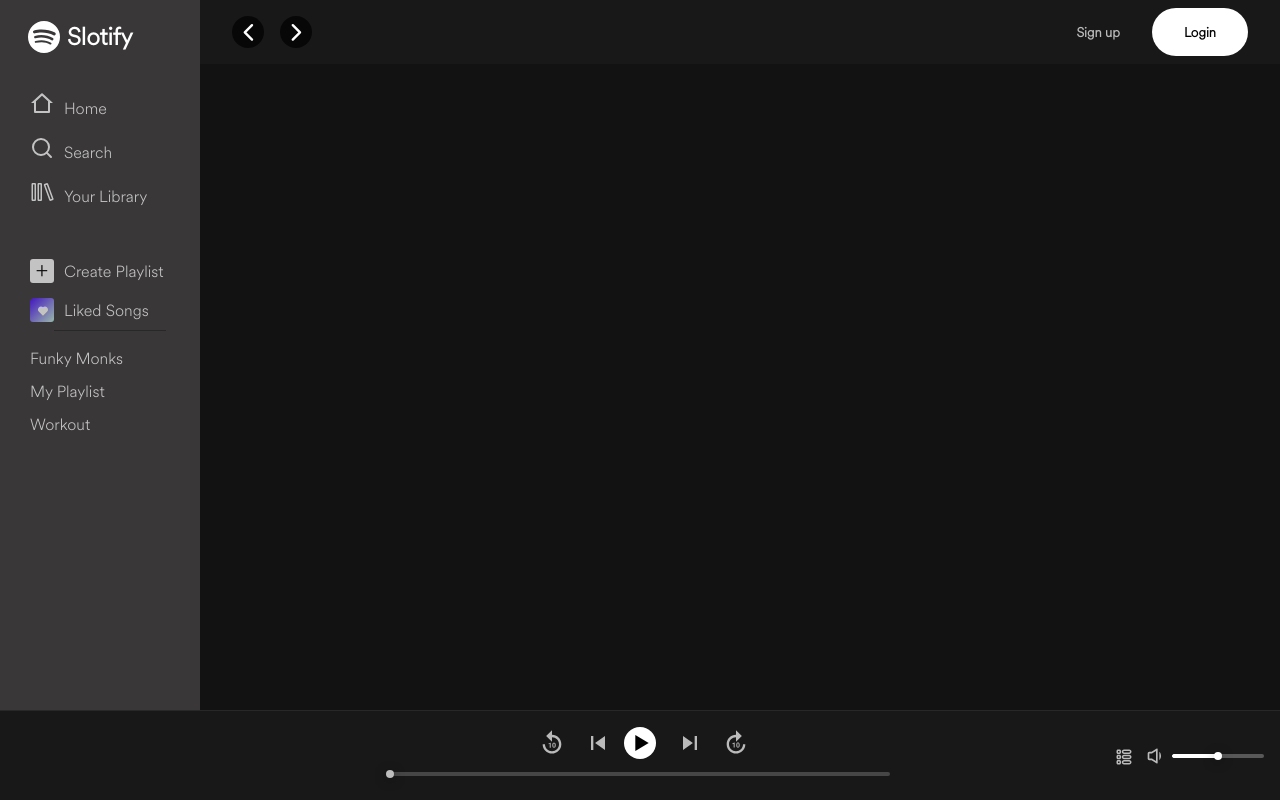
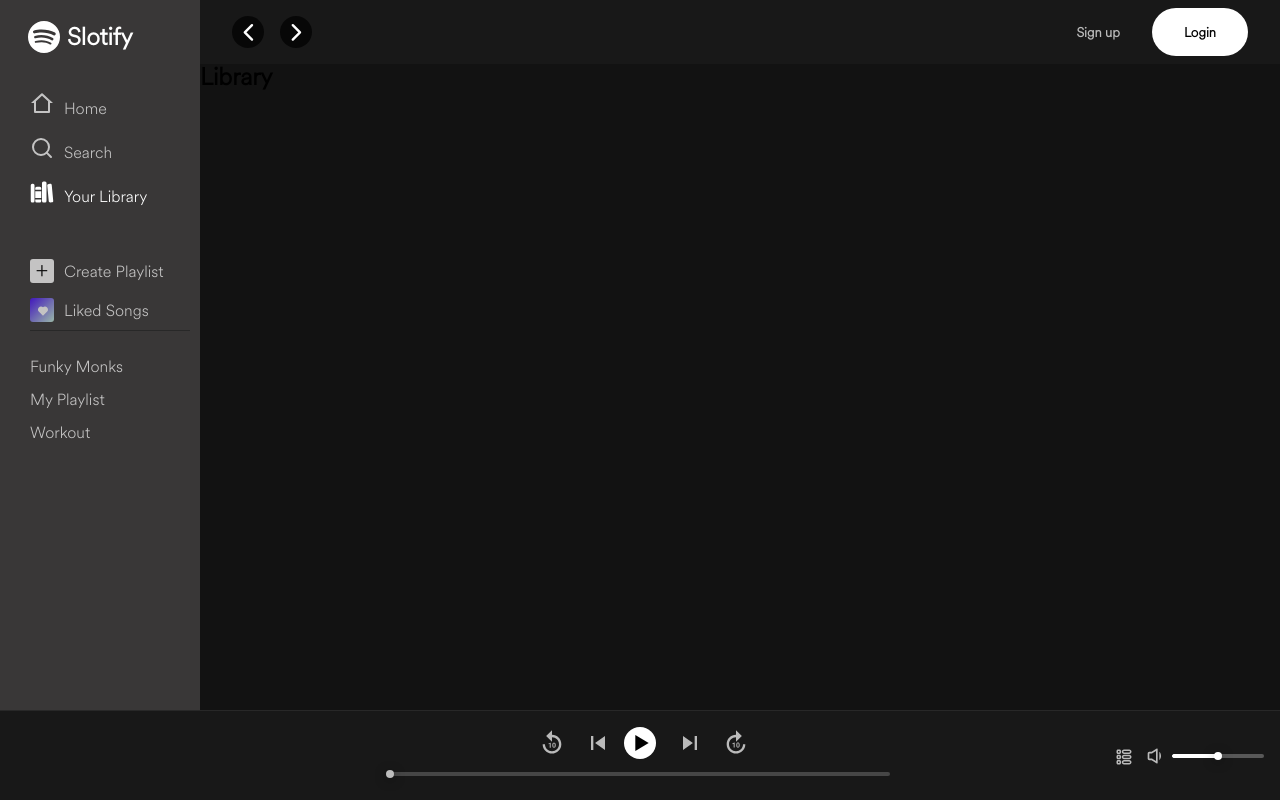
Before and after one commit to YoavSher/Slotify, a React (Create React App) app: page /collection in a window 1280 px wide. Built offline with nearby package versions, Linux system fonts and the light colour scheme.

Commit message:
search from params and scrollbar css

```diff
--- a/src/assets/styles/base/_basic.scss
+++ b/src/assets/styles/base/_basic.scss
@@ -5,6 +5,30 @@
 
 html {
     height: 100%;
+
+    ::-webkit-scrollbar {
+        width: 10px;
+        height: 200px;
+        // margin-inline-end: 5px;
+    }
+
+    /* Track */
+    //   ::-webkit-scrollbar-track {
+    //     box-shadow: inset 0 0 5px grey;
+    //   }
+
+    /* Handle */
+    ::-webkit-scrollbar-thumb {
+        height: 50px;
+        background-color: #5e5c5c8c;
+        transition:  .3s;
+        &:hover {
+            background-color: #5e5c5cd2;
+            transition:  1s;
+
+        }
+
+    }
 }
 
 body {
--- a/src/assets/styles/cmps/_app-navbar.scss
+++ b/src/assets/styles/cmps/_app-navbar.scss
@@ -37,7 +37,7 @@
 
     .nav-links-second {
         padding: 10px;
-
+        height: 55%;
 
         .create-playlist {
             cursor: pointer;
@@ -92,7 +92,8 @@
                 background-color: #282828;
                 border: none;
                 height: 1px;
-                margin: 8px 24px 0 24px;
+                width: 100%;
+                // margin: 8px 24px 0 24px;
                 min-height: 1px;
             }
 
@@ -113,6 +114,8 @@
             position: relative;
 
             .playlists-links-container {
+
+                .scroll-container {
                     height: 100%;
                     overflow: hidden;
                     bottom: 0;
@@ -127,8 +130,6 @@
                     top: 0;
                     width: auto;
                     z-index: 0;
-
-                .scroll-container {
                     overflow-y: scroll;
 
                     ul {
--- a/src/cmps/app-navbar.tsx
+++ b/src/cmps/app-navbar.tsx
@@ -1,10 +1,10 @@
 import { useEffect } from "react"
 import { Link, NavLink, useLocation, useNavigate } from "react-router-dom"
 import { BsSpotify, BsPlusSquare } from 'react-icons/bs'
-import { RiHome2Line, RiHeartFill, RiHome2Fill ,RiSearchFill} from 'react-icons/ri'
+import { RiHome2Line, RiHeartFill, RiHome2Fill, RiSearchFill } from 'react-icons/ri'
 import { FiSearch } from 'react-icons/fi'
-import { VscLibrary } from 'react-icons/vsc'
-import { ImBooks } from 'react-icons/im'
+import { IoLibraryOutline, IoLibrary } from 'react-icons/io5'
+
 import { playlistService } from "../services/playlist.service"
 import { useAppDispatch, useAppSelector } from "../store/store.hooks"
 import { setPlaylists } from "../store/playlist/playlist.reducer"
@@ -18,7 +18,7 @@ export const AppNavbar = () => {
     const dispatch = useAppDispatch()
 
     useEffect(() => {
-        console.log('location:', location)
+        // console.log('location:', location)
         loadPlayList()
     }, [location])
 
@@ -41,11 +41,11 @@ export const AppNavbar = () => {
                     <p>Home</p></NavLink></li>
                 <li><NavLink to="search" className='flex align-center'>
                     {!location.pathname.includes('search') && <span><FiSearch /></span>}
-                    {location.pathname.includes('search') &&<span><RiSearchFill /></span>}
-                     <p>Search</p></NavLink></li>
-                <li><NavLink to="" className=" flex align-center">
-                    <span><VscLibrary /></span>
-                    {/* <span><ImBooks /></span> */}
+                    {location.pathname.includes('search') && <span><RiSearchFill /></span>}
+                    <p>Search</p></NavLink></li>
+                <li><NavLink to="collection" className=" flex align-center">
+                    {!location.pathname.includes('collection') && <span><IoLibraryOutline /></span>}
+                    {location.pathname.includes('collection') && <span><IoLibrary /></span>}
                     <p>Your Library</p></NavLink></li>
             </ul>
             <div className="nav-links-second">
--- a/src/cmps/search-bar.tsx
+++ b/src/cmps/search-bar.tsx
@@ -1,7 +1,7 @@
-import React, { ChangeEvent, useState } from "react"
+import React, { ChangeEvent, useEffect, useState } from "react"
 
 import { FiSearch } from 'react-icons/fi'
-import { useNavigate, useParams, useSearchParams } from "react-router-dom"
+import { useLocation, useNavigate, useParams, useSearchParams } from "react-router-dom"
 
 import { utilService } from "../services/util.service"
 import { youtubeService } from "../services/youtube.service"
@@ -14,22 +14,25 @@ export const SearchBar = () => {
 
     const dispatch = useAppDispatch()
     const navigate = useNavigate()
+    const location = useLocation()
     const params = useParams()
+    const searchTerm = location.pathname.slice(8).replaceAll(/%20/gi, ' ')
+    console.log('searchTerm:', searchTerm)
+    // const { searchTerm } = params
     // const [searchTerm, setSearchTerm] = useState('')
+    useEffect(() => {
+        getResultsFromParams()
+    }, [location])
 
+    const getResultsFromParams = async () => {
+        console.log('im results from params')
+        const resData = await youtubeService.getDataFromYoutube(searchTerm)
+        dispatch(setSearchResults(resData))
+    }
 
-    const onSearch = async (ev: ChangeEvent<HTMLInputElement>) => {
+    const onSearch = (ev: ChangeEvent<HTMLInputElement>) => {
         const { value } = ev.target
-        // setSearchTerm(value) if we want 2 way data binding for the params
-        try {
-            const resData = await youtubeService.getDataFromYoutube(value)
-
-            console.log('resData:', resData)
-            // navigate(`search/${value}`) to go to search page with search term in params
-            dispatch(setSearchResults(resData))
-        } catch (err) {
-            console.log('err:', err)
-        }
+        value ? navigate(`search/${value}`) : navigate(`search`)
     }
 
     return (
@@ -37,9 +40,9 @@ export const SearchBar = () => {
             <div className="search-form-container">
                 <form>
                     <input type="text"
-                        onChange={utilService.debounce(onSearch, 1000)}
+                        onChange={utilService.debounce(onSearch, 1200)}
                         placeholder="What do you want to listen to?"
-                        // value={searchTerm}
+                        defaultValue={searchTerm}
                     />
                 </form>
                 <div className="search-icon-container"><span><FiSearch /></span></div>
--- /dev/null
+++ b/src/pages/library.tsx
@@ -0,0 +1,7 @@
+export const Library = () => {
+    return (
+        <section className="library">
+            <h1>Library</h1>
+        </section>
+    )
+}
--- a/src/pages/search-results.tsx
+++ b/src/pages/search-results.tsx
@@ -21,6 +21,20 @@ export const SearchResults = () => {
     const [isModalOpen, setIsModalOpen] = useState(false)
     const [songForModal, setSongForModal] = useState<Song | null>(null)
     const [modalPos, setModalPos] = useState<{ left: number, top: number }>({ left: 0, top: 0 })
+    const searchResults = useAppSelector(state => state.searchSong.searchResults)
+    const [topSongs, setTopSongs] = useState<Song[] | undefined>()
+    const params = useParams()
+
+    useEffect(() => {
+        console.log('searchResults:', searchResults)
+        if (searchResults) {
+
+            const songs = [...searchResults]
+            setTopSongs(songs.splice(1))
+            console.log('songs:', songs)
+        }
+
+    }, [searchResults])
 
 
     const toggleModal = (ev: any, song: Song) => {
@@ -40,27 +54,6 @@ export const SearchResults = () => {
         setSongForModal(null)
         setIsModalOpen(false)
     }
-
-
-    const searchResults = useAppSelector(state => state.searchSong.searchResults)
-    const [topSongs, setTopSongs] = useState<Song[] | undefined>()
-    const params = useParams()
-
-
-
-
-
-
-    useEffect(() => {
-        console.log('searchResults:', searchResults)
-        if (searchResults) {
-
-            const songs = [...searchResults]
-            setTopSongs(songs.splice(1))
-            console.log('songs:', songs)
-        }
-
-    }, [searchResults])
 
     const isThisSongPlaying = () => {
 
--- a/src/routes.ts
+++ b/src/routes.ts
@@ -1,4 +1,5 @@
 import { Home } from "./pages/home";
+import { Library } from "./pages/library";
 import { Login } from "./pages/login";
 import { PlaylistDetails } from "./pages/playlist-details";
 import { Queue } from "./pages/queue";
@@ -27,10 +28,10 @@ const routes = [
         path: 'search',
         component:  SearchResults
     },
-    // {
-    //     path: 'search/:searchTerm',
-    //     component:  SearchResults
-    // }, to use the search form the params
+    {
+        path: 'search/:searchTerm',
+        component:  SearchResults
+    }, //to use the search form the params
     {
         path: 'playlist/:playlistId',
         component:  PlaylistDetails
@@ -39,6 +40,10 @@ const routes = [
         path: 'queue',
         component:  Queue
     },
+    {
+        path: 'collection',
+        component:  Library
+    },
 
 ]
 
```
Lines whose indentation alone changed are shown as unchanged.
